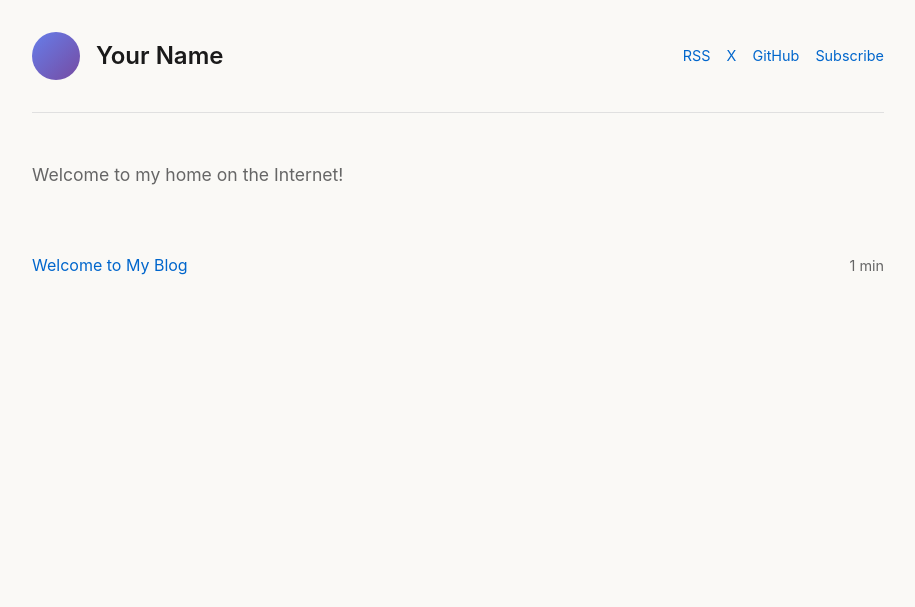
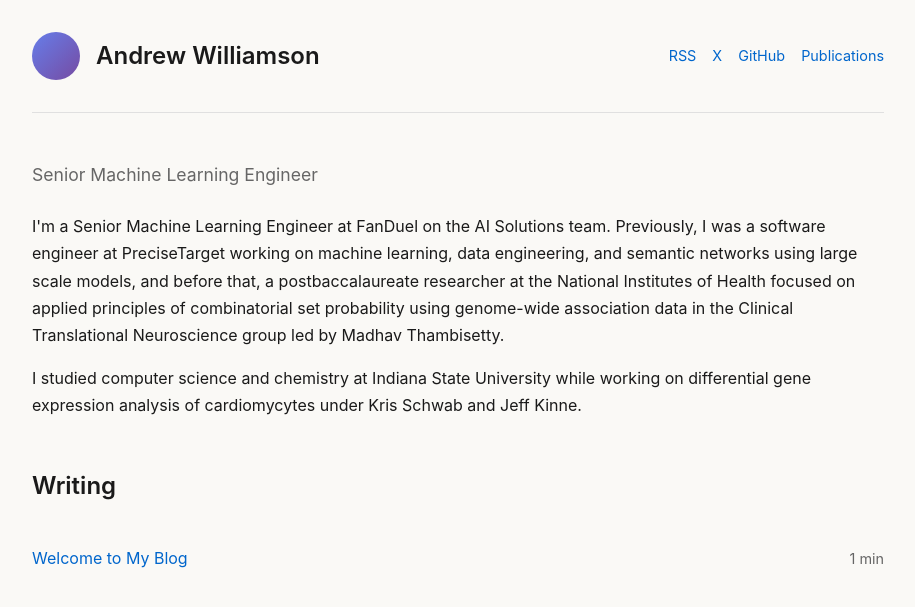
Before and after one commit to awilliamson10/awilliamson10.github.io, a Jekyll site: the page built from index.html, in a window 1280 px wide. Shown: the top 607 px of the page, without its empty margins (182-1097 px from the left). Built offline with Jekyll 4.4.1, drawn with Linux system fonts in a browser that asks for light colours.

Commit message:
personal

```diff
--- a/_config.yml
+++ b/_config.yml
@@ -1,9 +1,9 @@
-title: Your Name
-description: Welcome to my home on the Internet!
+title: Andrew Williamson
+description: Senior Machine Learning Engineer
 baseurl: ""
 url: "https://awilliamson10.github.io"
 
-# Social links (update these with your actual links)
+# Social links
 github_username: awilliamson10
 twitter_username: ""
 rss: true
--- a/assets/css/style.css
+++ b/assets/css/style.css
@@ -80,8 +80,24 @@ header {
 
 .welcome {
   font-size: 1.1rem;
+  margin-bottom: 1.5rem;
+  color: var(--muted-color);
+}
+
+.bio {
   margin-bottom: 3rem;
-  color: var(--muted-color);
+  line-height: 1.7;
+}
+
+.bio p {
+  margin-bottom: 1rem;
+}
+
+.section-title {
+  font-size: 1.5rem;
+  font-weight: 600;
+  margin-bottom: 1.5rem;
+  margin-top: 3rem;
 }
 
 .posts {
@@ -191,6 +207,38 @@ header {
   text-align: left;
 }
 
+.publications-content {
+  max-width: 800px;
+  margin: 0 auto;
+}
+
+.publications-content h1 {
+  font-size: 2.25rem;
+  font-weight: 700;
+  margin-bottom: 2rem;
+  text-align: center;
+}
+
+.publications-list {
+  list-style: decimal;
+  padding-left: 1.5rem;
+  line-height: 1.8;
+}
+
+.publications-list li {
+  margin-bottom: 1.5rem;
+}
+
+.publications-list a {
+  color: var(--link-color);
+  text-decoration: none;
+  word-break: break-all;
+}
+
+.publications-list a:hover {
+  text-decoration: underline;
+}
+
 .post-content h2 {
   font-size: 1.5rem;
   margin-top: 2.5rem;
--- a/index.html
+++ b/index.html
@@ -17,13 +17,20 @@ layout: default
     {% if site.github_username %}
     <a href="https://github.com/{{ site.github_username }}" aria-label="GitHub">GitHub</a>
     {% endif %}
-    <a href="#" aria-label="Subscribe">Subscribe</a>
+    <a href="{{ '/publications/' | relative_url }}" aria-label="Publications">Publications</a>
   </nav>
 </header>
 
 <main>
   <p class="welcome">{{ site.description }}</p>
 
+  <div class="bio">
+    <p>I'm a Senior Machine Learning Engineer at FanDuel on the AI Solutions team. Previously, I was a software engineer at PreciseTarget working on machine learning, data engineering, and semantic networks using large scale models, and before that, a postbaccalaureate researcher at the National Institutes of Health focused on applied principles of combinatorial set probability using genome-wide association data in the Clinical Translational Neuroscience group led by Madhav Thambisetty.</p>
+
+    <p>I studied computer science and chemistry at Indiana State University while working on differential gene expression analysis of cardiomycytes under Kris Schwab and Jeff Kinne.</p>
+  </div>
+
+  <h2 class="section-title">Writing</h2>
   <div class="posts">
     {% for post in site.posts %}
     <article class="post-item">
```
Also changed, not shown: publications.md (added, +48 -0 lines).
